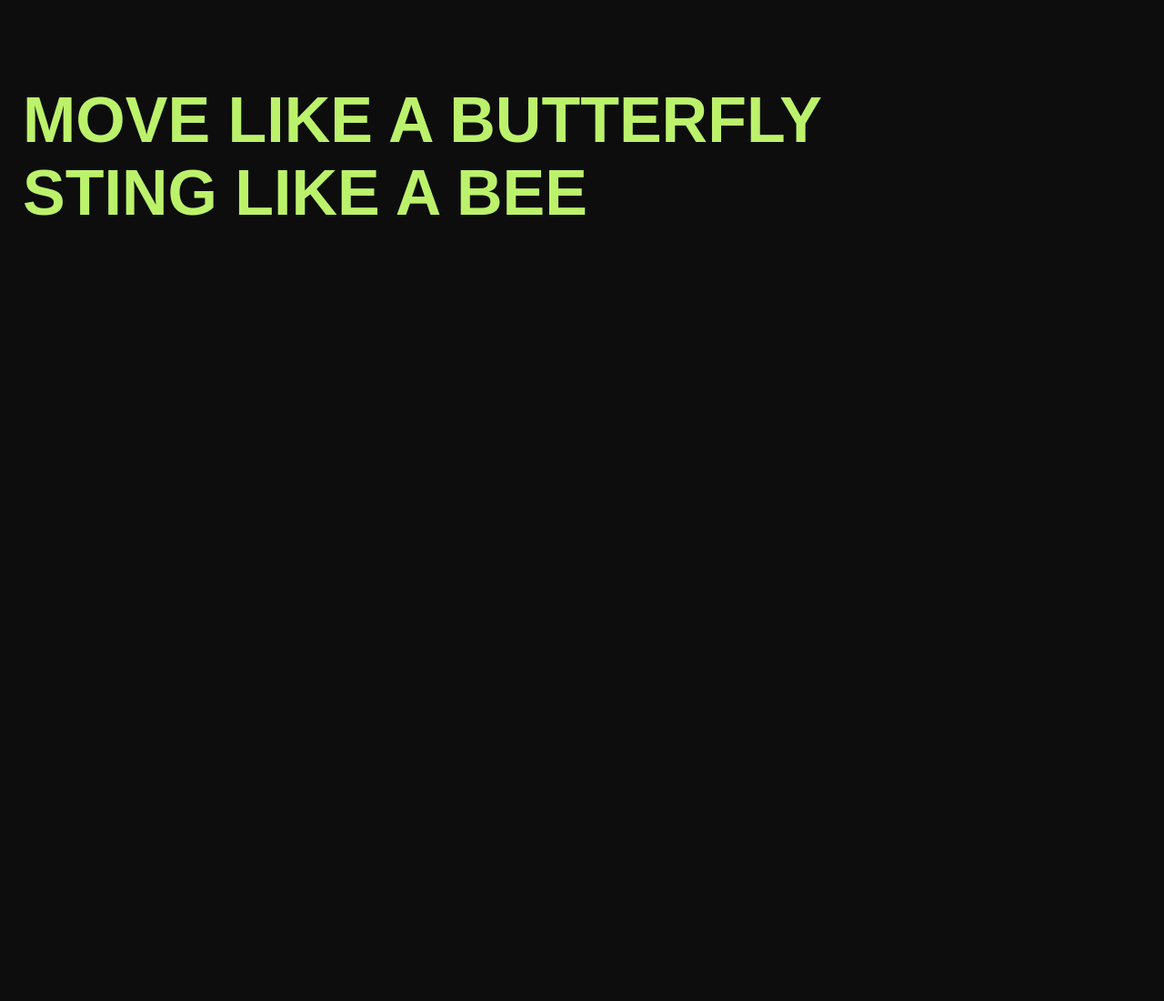
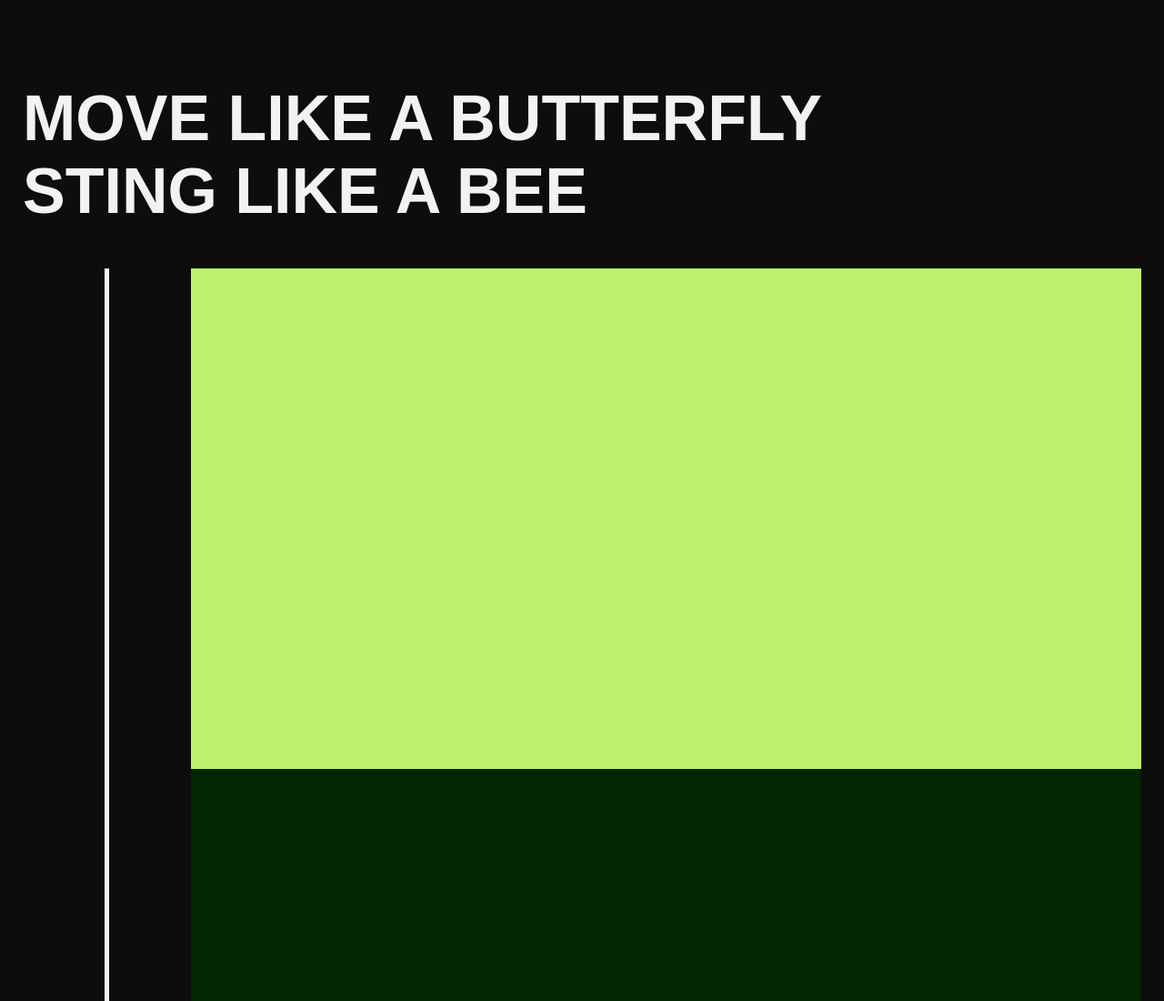
Before and after one commit to jayb0c/product-gallery, a plain HTML site: page index.html in a window 1280 px wide. Shown: the top 1100 px of the page at 91% size. Before the commit the page ends 800 px from the top, so only its background shows below. Drawn offline with Linux system fonts and the light colour scheme; a web font is replaced by a local one.

Commit message:
product cards and slider are set up.

```diff
--- a/index.html
+++ b/index.html
@@ -6,8 +6,20 @@
     <link rel="stylesheet" href="https://use.typekit.net/znk8zqw.css">
   </head>
   <body>
-    <div class="row">
+    <div class="row25">
       <h1>MOVE LIKE A BUTTERFLY <br> STING LIKE A BEE</h1>
+    </div>
+    <div class="row75">
+      <div class="col15">
+        <div class="bar"></div>
+      </div>
+      <div class="col85">
+        <div class="slide"></div>
+        <div class="slide"></div>
+        <div class="slide"></div>
+        <div class="slide"></div>
+        <div class="slide"></div>
+      </div>
     </div>
   </body>
 </html>
--- a/styles.css
+++ b/styles.css
@@ -1,7 +1,8 @@
 body{
   background-color: #0D0D0D;
-  color: #BCF26B;
+  color: #F2F2F2;
   display: flex;
+  height: 3000px;
   flex-direction: column;
   margin: 45px 25px;
   font-family: futura-pt-bold, sans-serif;
@@ -11,9 +12,50 @@ body{
 
 h1{
   font-size: 70px;
+  margin: 0;
 }
 
-.row{
+.row25{
   display: flex;
   width: 100%;
+  height: 250px;
+  align-items: center;
 }
+
+.row75{
+  display: flex;
+  width: 100%;
+  height: calc(100% - 250px);
+}
+
+.bar{
+  width: 5px;
+  background-color: #F2F2F2;
+  height: 100%;
+}
+
+.slide{
+  display: flex;
+  background-color: #022601;
+  width: 100%;
+  height: 20%;
+}
+
+.slide:nth-child(odd){
+  background-color: #BCF26B;
+}
+
+.col15{
+  display: flex;
+  flex-direction: column;
+  align-items: center;
+  height: 100%;
+  width: 15%;
+}
+
+.col85{
+  display: flex;
+  flex-direction: column;
+  height: 100%;
+  width: 85%;
+}
```
